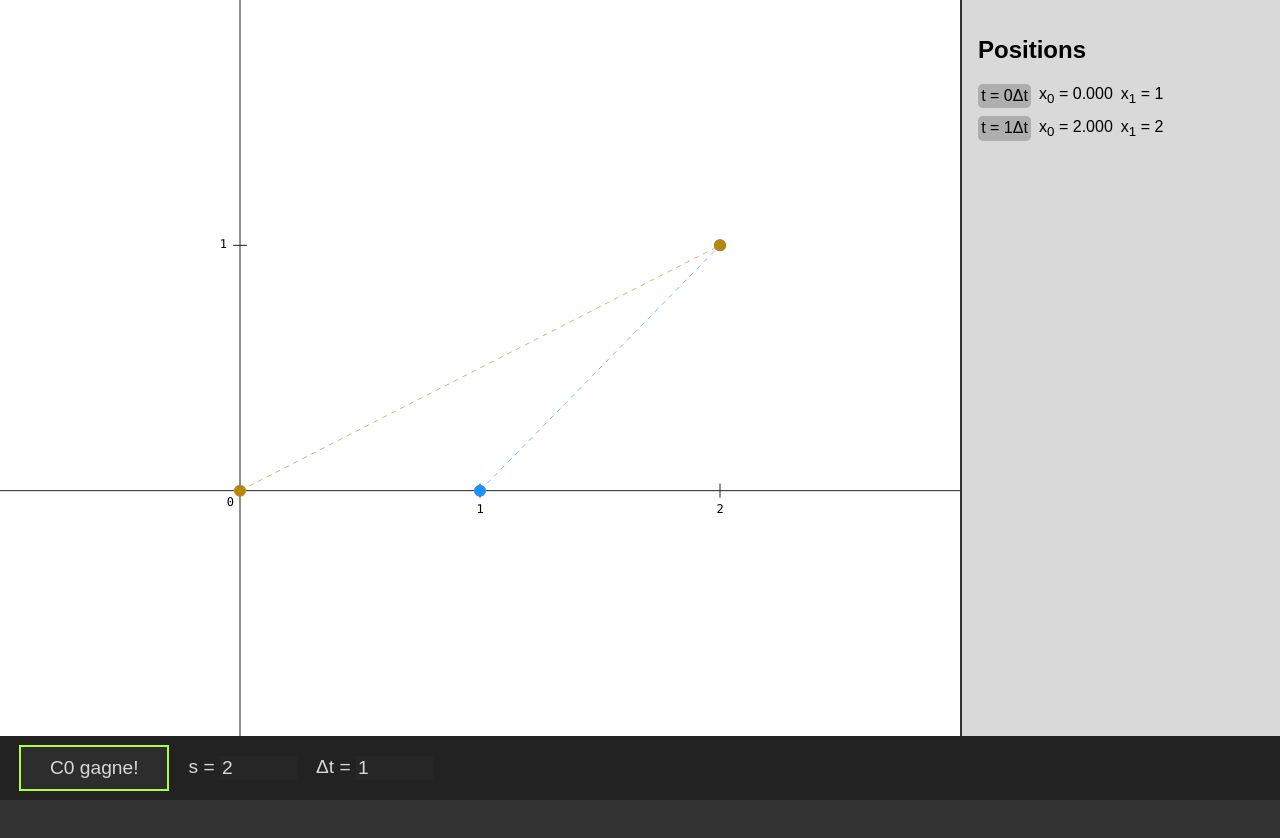
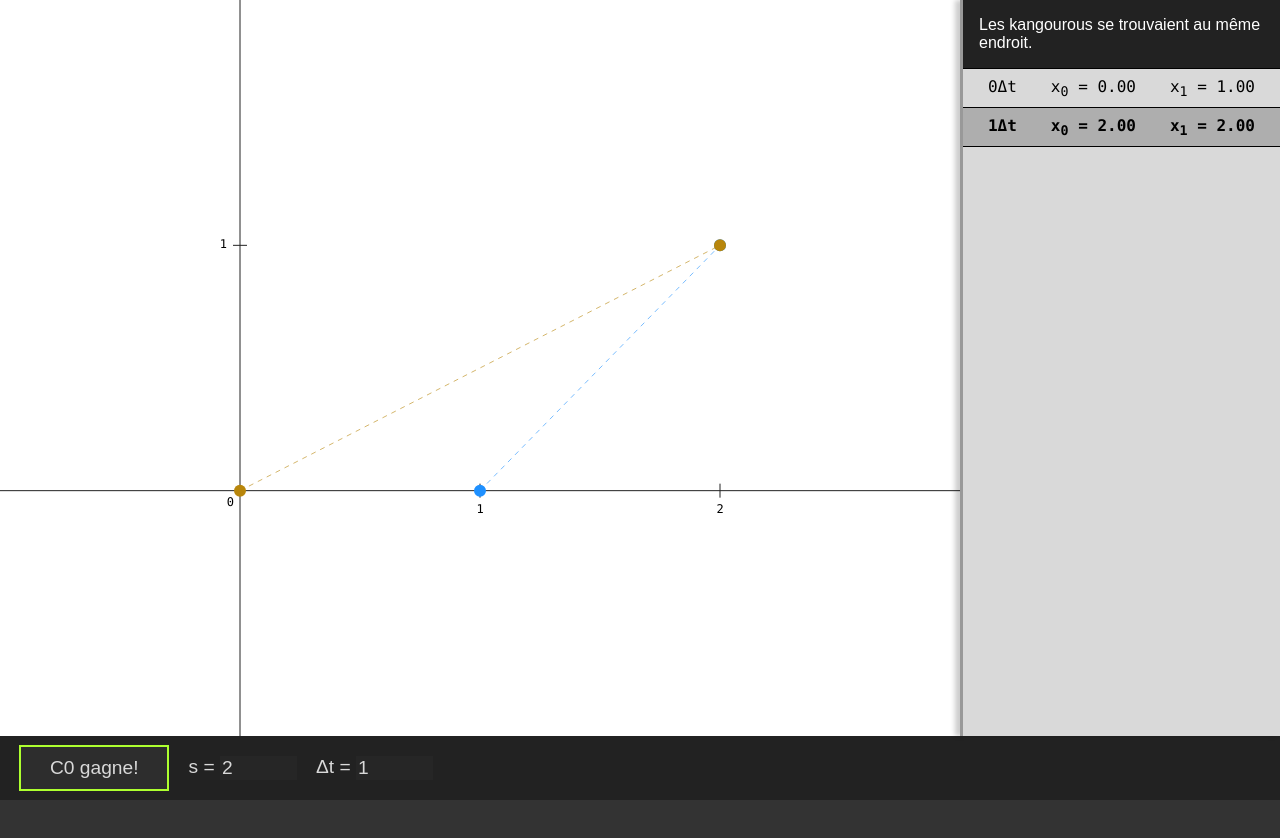
Before and after one commit to MartinHeywang/jumping-kangaroos, a website built with Vite: page index.html in a window 1280 px wide. Built offline with nearby package versions, Linux system fonts and the light colour scheme.

Commit message:
Re-created the table view

```diff
--- a/index.html
+++ b/index.html
@@ -15,19 +15,12 @@
             <div class="simul__graphic-wrapper">
                 <canvas class="simul__graphic"></canvas>
             </div>
-            <div class="simul__table">
-                <h2>Positions</h2>
+            <div class="simul__info">
+                <p class="simul__stop-message">
+                    <!-- filled with JavaScript -->
+                </p>
 
-                <ul class="simul__positions-list">
-                    <li class="simul__position">
-                        <span>t = 1&Delta;t</span><span>x<sub>0</sub> = 0</span
-                        ><span>x<sub>1</sub> = 1</span>
-                    </li>
-                    <li class="simul__position">
-                        <span>t = 2&Delta;t</span><span>x<sub>0</sub> = 0</span
-                        ><span>x<sub>1</sub> = 1</span>
-                    </li>
-                </ul>
+                <ul class="simul__positions"></ul>
             </div>
         </section>
         <section id="config" class="section config">
--- a/src/scss/simulation.scss
+++ b/src/scss/simulation.scss
@@ -14,37 +14,45 @@
     min-height: 100%;
 }
 
-.simul__table {
-    border-left: 2px solid #333;
+.simul__info {
+    width: 20rem;
+
     background-color: #d9d9d9;
-
-    min-width: 20em;
-
-    padding: 1em;
+    border-left: 3px solid #999;
+    box-shadow: -5px 0 0.3em rgba(black, 0.2);
 
     overflow: scroll;
-    align-self: stretch;
 }
 
-.simul__positions-list {
-    display: flex;
-    flex-direction: column;
-    gap: .5em;
+.simul__stop-message {
+    background-color: #222;
+    color :white;
+    padding: 1em;
+}
 
+.simul__positions {
+    padding: 0;
+    margin: 0;
     list-style: none;
 
-    margin: 0;
-    padding: 0;
+    font-family: Consolas, monospace;
+
+    border-bottom: 1px solid black;
 }
 
 .simul__position {
+    padding: 0.5em 1em;
     display: flex;
-    align-items: center;
-    gap: .5em;
+    justify-content: space-around;
+    gap: 1em;
 
-    & > :first-child {
-        padding: .2em;
-        background-color: rgba(0, 0, 0, .2);
-        border-radius: .3em;
-    }
+    border-top: 1px solid black;
 }
+
+.simul__position:nth-child(2n) {
+    background-color: rgba(black, 0.2);
+}
+
+.simul__position:last-child {
+    font-weight: bold;
+}
--- a/src/ts/table.ts
+++ b/src/ts/table.ts
@@ -1,27 +1,31 @@
 import { state } from "./state";
 
-const positionsList = document.querySelector<HTMLUListElement>(
-    ".simul__positions-list"
-)!;
+const stopMessage = document.querySelector<HTMLParagraphElement>(".simul__stop-message")!;
+const positions = document.querySelector<HTMLUListElement>(".simul__positions")!;
 
 export function update() {
-    showPositionsInTable();
-}
+    stopMessage.textContent = state.stopMessage;
 
-function showPositionsInTable() {
-    positionsList.innerHTML = "";
+    positions.innerHTML = "";
 
     for (let t = 0; t < state.positions.C0.length; t++) {
-        const li = document.createElement("li");
-        li.classList.add("simul__position");
 
-        li.innerHTML = `
-            <span>t = ${t}&Delta;t</span
-            ><span>x<sub>0</sub> = ${state.positions.C0[t].x.toFixed(
-                3
-            )}</span><span>x<sub>1</sub> = ${state.positions.C1[t].x}</span>
-        `;
+        const c0Pos = state.positions.C0[t];
+        const c1Pos = state.positions.C1[t];
 
-        positionsList.appendChild(li);
+        const position = document.createElement("li");
+        position.classList.add("simul__position");
+
+        const tSpan = document.createElement("span");
+        const x0Span = document.createElement("span");
+        const x1Span = document.createElement("span");
+
+        tSpan.innerHTML = `${t}&Delta;t`;
+        x0Span.innerHTML = `x<sub>0</sub> = ${c0Pos.x.toFixed(2)}`;
+        x1Span.innerHTML = `x<sub>1</sub> = ${c1Pos.x.toFixed(2)}`;
+
+        position.append(tSpan, x0Span, x1Span);
+
+        positions.appendChild(position);
     }
 }
```
